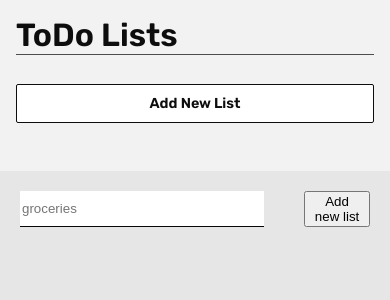
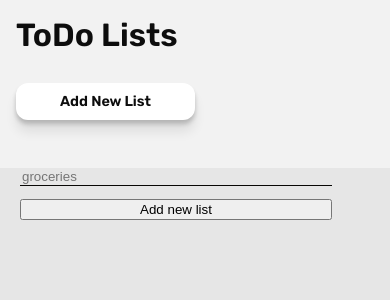
Before and after one commit to katab99/todo-list, a React (Vite) app: page /list/new in a window 390 px wide. Shown: the top 300 px of the page. Built offline with nearby package versions, Linux system fonts and the light colour scheme.

Commit message:
Working on mobile view.

```diff
--- a/src/components/TaskList.tsx
+++ b/src/components/TaskList.tsx
@@ -94,15 +94,15 @@ export default function TaskList() {
 			</div>
 
 			<form className="add-task-container">
-				<label htmlFor="">Add a new task</label>
 				<input
-					className="add-task-text"
+					className="add-task-input"
 					type="text"
 					placeholder="e.g. clean up the kitchen"
 					value={newTask}
 					onChange={(e) => setNewTask(e.target.value)}
 				/>
-				<button type="submit" className="btn" onClick={addTask}>
+
+				<button type="submit" className="add-task-btn btn" onClick={addTask}>
 					Add
 				</button>
 			</form>
--- a/src/index.css
+++ b/src/index.css
@@ -4,13 +4,17 @@
 	box-sizing: border-box;
 }
 
-/* base color palette - light theme */
+/* base color palette - light theme + layout*/
 :root {
 	--bg-dark: hsl(0 0% 90%);
 	--bg: hsl(0 0% 95%);
 	--bg-light: hsl(0 0% 100%);
 	--text: hsl(0 0 5%);
 	--text-muted: hsl(0 0% 30%);
+	--accent: hsl(170 100% 37%);
+	--primary: hsl(9 99% 63%);
+	--secondary: hsl(211 89% 58%);
+	--margin-left: 1.5em;
 }
 
 /* accent color ??  to hover and focus on links and buttons*/
@@ -45,9 +49,8 @@ h1 {
 }
 
 h3 {
-	font-size: 1.25em;
-	margin: 1em 0;
-	padding-left: 0.5em;
+	font-size: 1.25rem;
+	margin: 1em 0 1em var(--margin-left);
 }
 
 .page-title,
@@ -58,13 +61,21 @@ h3 {
 
 .page-title {
 	margin: 0 0 0.9em 0;
-	border-bottom: 1px solid var(--text-muted);
 	font-size: 2rem;
 	font-weight: 600;
 }
 
 .link {
 	margin: 0.5em 0;
+}
+
+.link:focus,
+.link:hover {
+	font-weight: 600;
+}
+
+.link:hover {
+	color: var(--accent);
 }
 
 /* --- LAYOUT  ---*/
@@ -93,6 +104,22 @@ nav {
 	grid-template-columns: 1fr 5fr; */
 }
 
+/* -- add-task */
+
+.add-task-container {
+	display: flex;
+	flex-direction: column;
+}
+
+.add-task-container > * {
+	margin: 0 0 1em var(--margin-left);
+	max-width: 80%;
+}
+
+.add-task-input {
+	margin-top: 1.25em;
+}
+
 /* -- task-list */
 .task-list-container {
 	display: flex;
@@ -104,10 +131,6 @@ nav {
 	margin-top: 1em;
 }
 
-.add-task-container {
-	margin: 0;
-}
-
 /* -- task-item */
 .task-item-container {
 	display: grid;
@@ -117,6 +140,8 @@ nav {
 	padding: 0.75em 1em;
 	margin: 0 0.5em 1em 0.5em;
 	background: var(--bg);
+	border-radius: 8px;
+	box-shadow: 0px 4px 4px #00000030, 0px 12px 12px #00000015;
 }
 
 /* -- sidebar */
@@ -128,17 +153,6 @@ header {
 	padding: 16px;
 	font-weight: 600;
 	font-size: large;
-}
-
-/* -- main */
-
-.add-task-container {
-	display: flex;
-	justify-content: center;
-}
-
-.add-task-container > * {
-	margin: 20px;
 }
 
 .taskItemEditing {
@@ -172,7 +186,8 @@ div.action-buttons button {
 }
 
 input {
-	width: 350px;
+	/* width: 350px; */
+	background: var(--bg-dark);
 	border: none;
 	border-bottom: 1px solid #080705;
 	border-radius: 0;
@@ -180,32 +195,32 @@ input {
 
 input:focus {
 	outline: none;
-	border-bottom: 2px solid #3498db;
+	border-bottom: 2px solid var(--accent);
 	transition: border-bottom 0.01s;
 }
 
 /* -- ELEMENTS -- */
 
 .btn,
-.checkbox {
+.CheckboxRoot {
 	background: var(--bg-light);
 	color: var(--text);
-	border: 1px solid var(--text);
-	border-radius: 2px;
+	border: none;
+	box-shadow: 0px 4px 4px #00000030, 0px 12px 12px #00000015;
 }
 
 .btn {
+	max-width: 50%;
 	padding: 10px 20px;
 	text-align: center;
 	font-size: 0.9rem;
 	font-weight: 600;
 	text-decoration: none;
+	border-radius: 12px;
 }
 
 .btn:hover,
-.btn:focus,
-.checkbox:hover,
-.checkbox:focus {
+.btn:focus {
 	background-color: var(--bg);
 	cursor: pointer;
 }
@@ -215,11 +230,12 @@ input:focus {
 	width: 25px;
 	height: 25px;
 	border-radius: 50%;
-	border: 0.1em solid var(--text-muted);
 }
 
-.CheckboxRoot:focus {
-	box-shadow: 0 0 0 2px black;
+.CheckboxRoot:focus,
+.CheckboxRoot:hover {
+	box-shadow: 0 0 0 2px var(--bg-dark);
+	cursor: pointer;
 }
 
 /* button {
```
